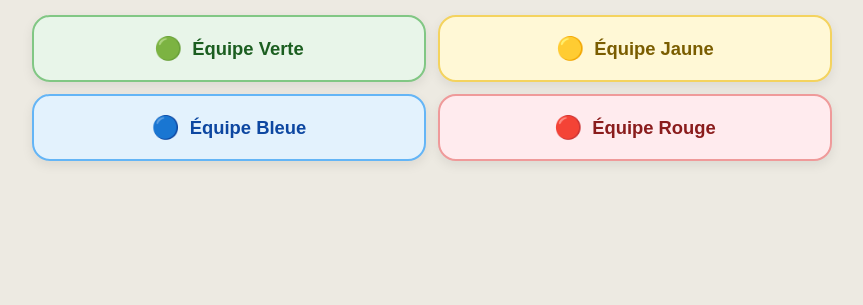
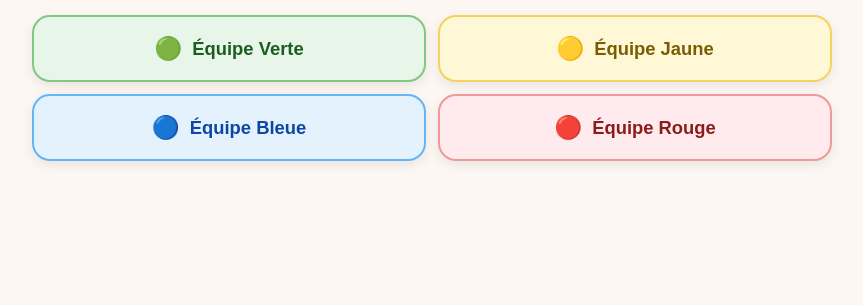
Before and after one commit to CyrilHermann/NesGoodHealthCycle, a plain HTML site: page index.html in a window 1280 px wide. Shown: the part 495-800 px from the top of the page, without its empty margins (208-1071 px from the left). Drawn offline with Linux system fonts and the light colour scheme.

Commit message:
Update styles.css

```diff
--- a/src/styles.css
+++ b/src/styles.css
@@ -12,7 +12,7 @@ body {
 
 body {
   font-family: Arial, sans-serif;
-  background: #EDEAE2;
+  background: #FCF7F2;
   color: #222;
   padding: 16px;
 }
```
